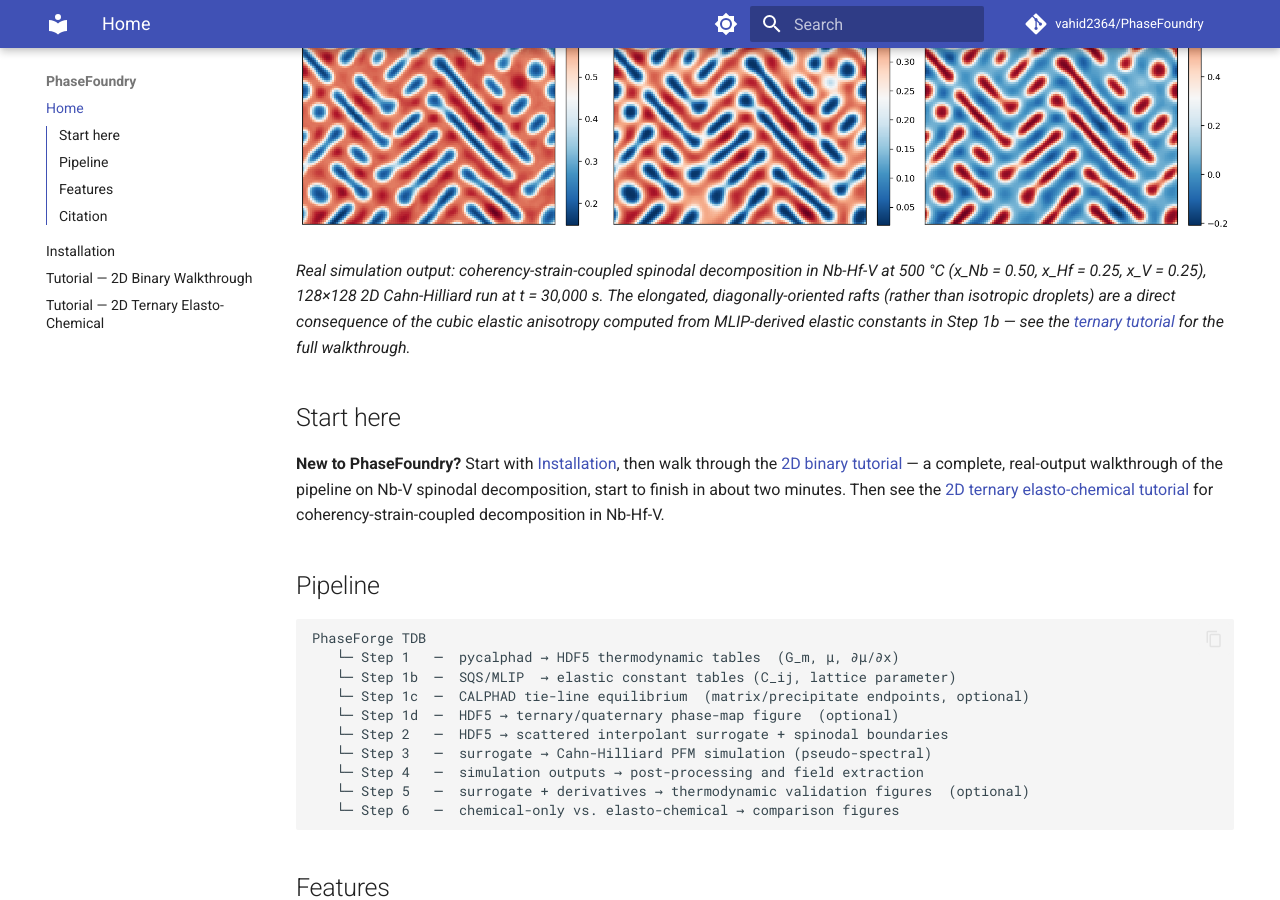
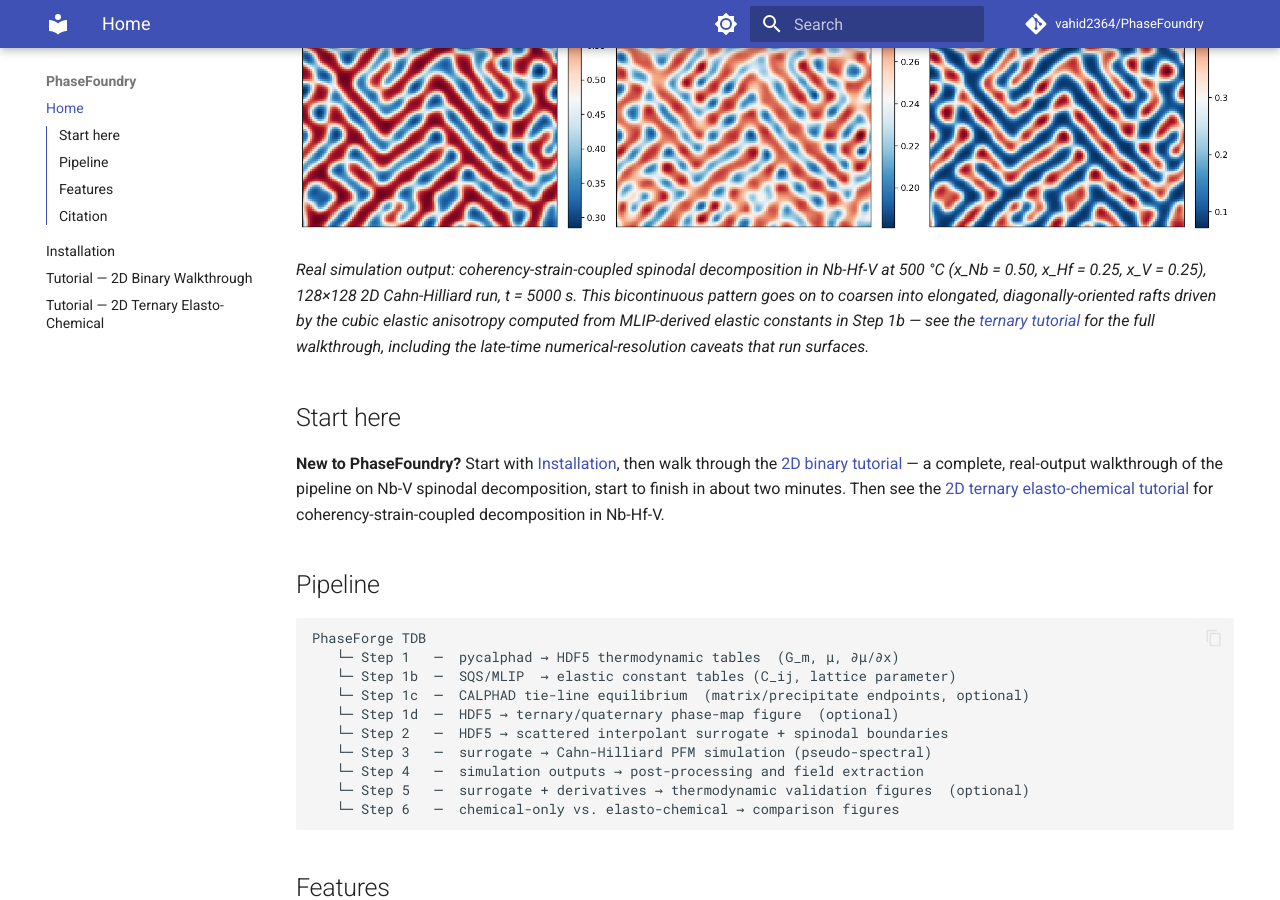
Before and after one commit to vahid2364/PhaseFoundry, an MkDocs documentation site: the page built from docs/index.md, in a window 1280 px wide and 900 px high, scrolled down 482 px. Built offline with MkDocs 1.6.1 and Material for MkDocs 9.7.7, drawn with Linux system fonts in a browser that asks for light colours; comment, search, counter and statistics services are not loaded.

Commit message:
Swap homepage hero figure to a physically valid (non-negative-concentration) snapshot

```diff
--- a/docs/index.md
+++ b/docs/index.md
@@ -6,9 +6,9 @@
 
 [GitHub repository](https://github.com/vahid2364/PhaseFoundry) · [Report a bug](https://github.com/vahid2364/PhaseFoundry/issues) · [Request a feature](https://github.com/vahid2364/PhaseFoundry/issues)
 
-![Elasto-chemical spinodal decomposition in Nb-Hf-V](images/tutorial_2d_ternary_elastic/04_final_microstructure_t30000s.png)
+![Elasto-chemical spinodal decomposition in Nb-Hf-V](images/tutorial_2d_ternary_elastic/03_interconnected_spinodal_t5000s.png)
 
-*Real simulation output: coherency-strain-coupled spinodal decomposition in Nb-Hf-V at 500 °C (x_Nb = 0.50, x_Hf = 0.25, x_V = 0.25), 128×128 2D Cahn-Hilliard run at t = 30,000 s. The elongated, diagonally-oriented rafts (rather than isotropic droplets) are a direct consequence of the cubic elastic anisotropy computed from MLIP-derived elastic constants in Step 1b — see the [ternary tutorial](tutorial_2d_ternary_elastic.md) for the full walkthrough.*
+*Real simulation output: coherency-strain-coupled spinodal decomposition in Nb-Hf-V at 500 °C (x_Nb = 0.50, x_Hf = 0.25, x_V = 0.25), 128×128 2D Cahn-Hilliard run, t = 5000 s. This bicontinuous pattern goes on to coarsen into elongated, diagonally-oriented rafts driven by the cubic elastic anisotropy computed from MLIP-derived elastic constants in Step 1b — see the [ternary tutorial](tutorial_2d_ternary_elastic.md) for the full walkthrough, including the late-time numerical-resolution caveats that run surfaces.*
 
 ## Start here
 
```
